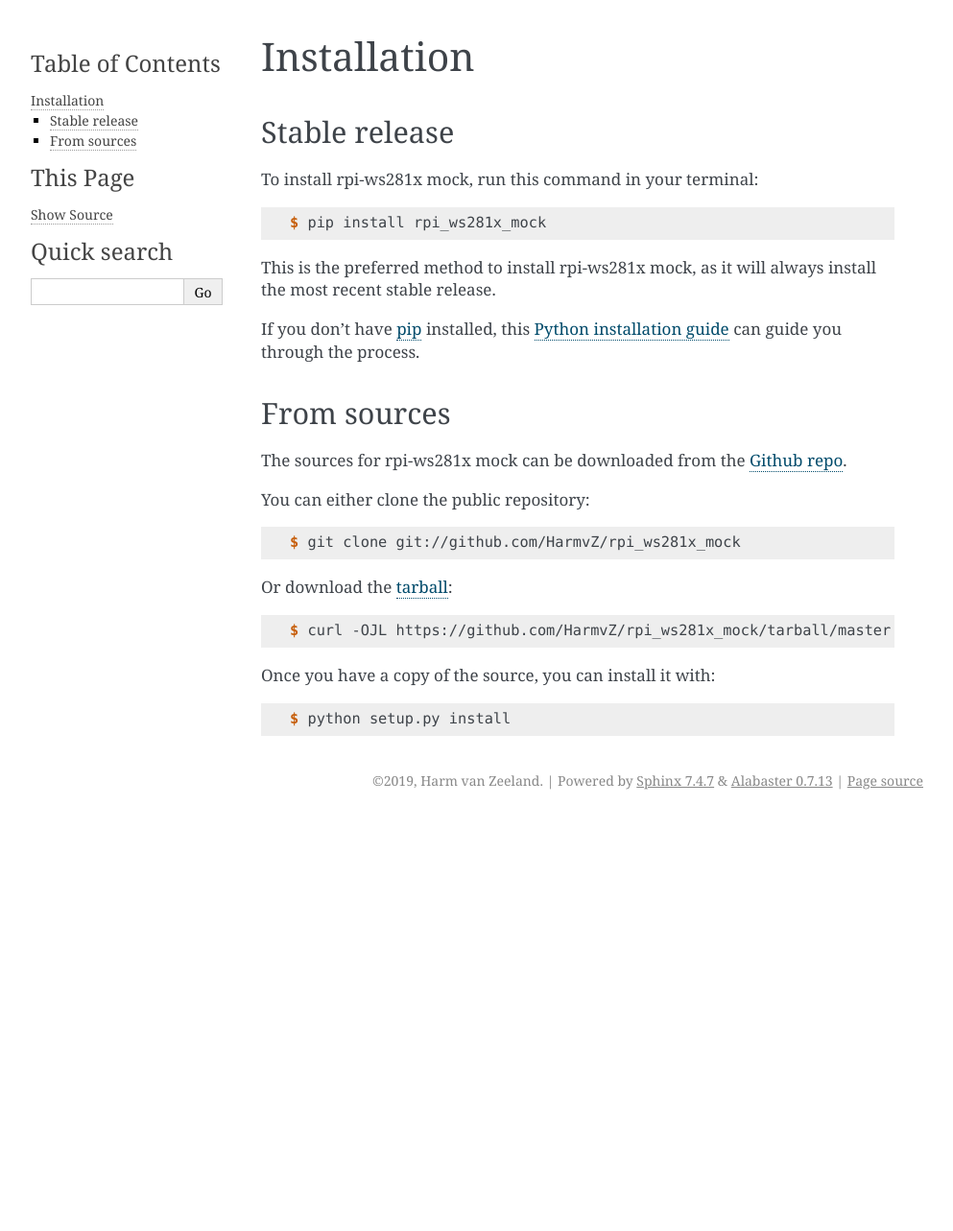
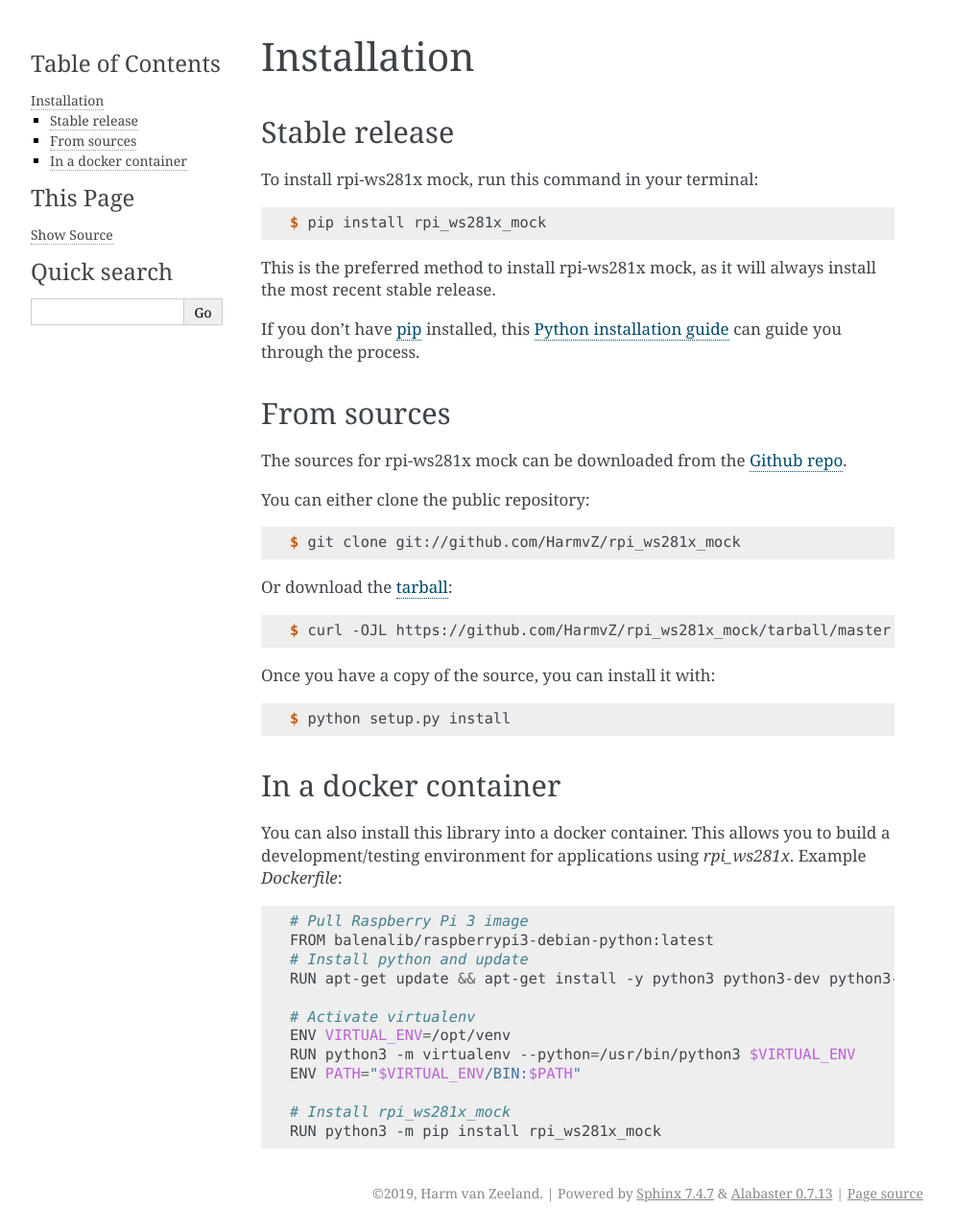
Before and after one commit to HarmvZ/rpi_ws281x_mock, a Sphinx documentation site: the page built from docs/installation.rst, in a window 1280 px wide. Shown: the whole page at 96% size, without its empty margins (148-1141 px from the left). Built offline with Sphinx 7.4.7, drawn with Linux system fonts in a browser that asks for light colours; pages that are not in the unit, such as notebooks, are missing from menus; before the commit the page ends 900 px from its top, so only the background shows below that.

Commit message:
Improve documentation

```diff
--- a/docs/installation.rst
+++ b/docs/installation.rst
@@ -49,3 +49,25 @@ Once you have a copy of the source, you can install it with:
 
 .. _Github repo: https://github.com/HarmvZ/rpi_ws281x_mock
 .. _tarball: https://github.com/HarmvZ/rpi_ws281x_mock/tarball/master
+
+
+In a docker container
+---------------------
+
+You can also install this library into a docker container. This allows you to build a development/testing environment for applications using `rpi_ws281x`.
+Example `Dockerfile`:
+
+.. code-block::
+
+    # Pull Raspberry Pi 3 image
+    FROM balenalib/raspberrypi3-debian-python:latest
+    # Install python and update
+    RUN apt-get update && apt-get install -y python3 python3-dev python3-pip python3-virtualenv
+
+    # Activate virtualenv
+    ENV VIRTUAL_ENV=/opt/venv
+    RUN python3 -m virtualenv --python=/usr/bin/python3 $VIRTUAL_ENV
+    ENV PATH="$VIRTUAL_ENV/BIN:$PATH"
+
+    # Install rpi_ws281x_mock
+    RUN python3 -m pip install rpi_ws281x_mock
--- a/docs/usage.rst
+++ b/docs/usage.rst
@@ -5,3 +5,5 @@ Usage
 To use rpi-ws281x mock in a project::
 
     from rpi_ws281x import PixelStrip, Color
+
+The naming is deliberately similar to the original library, so that you can use this library to fake the behavior without channging any of your code.
```
Also changed, not shown: README.rst (+6 -3 lines).
